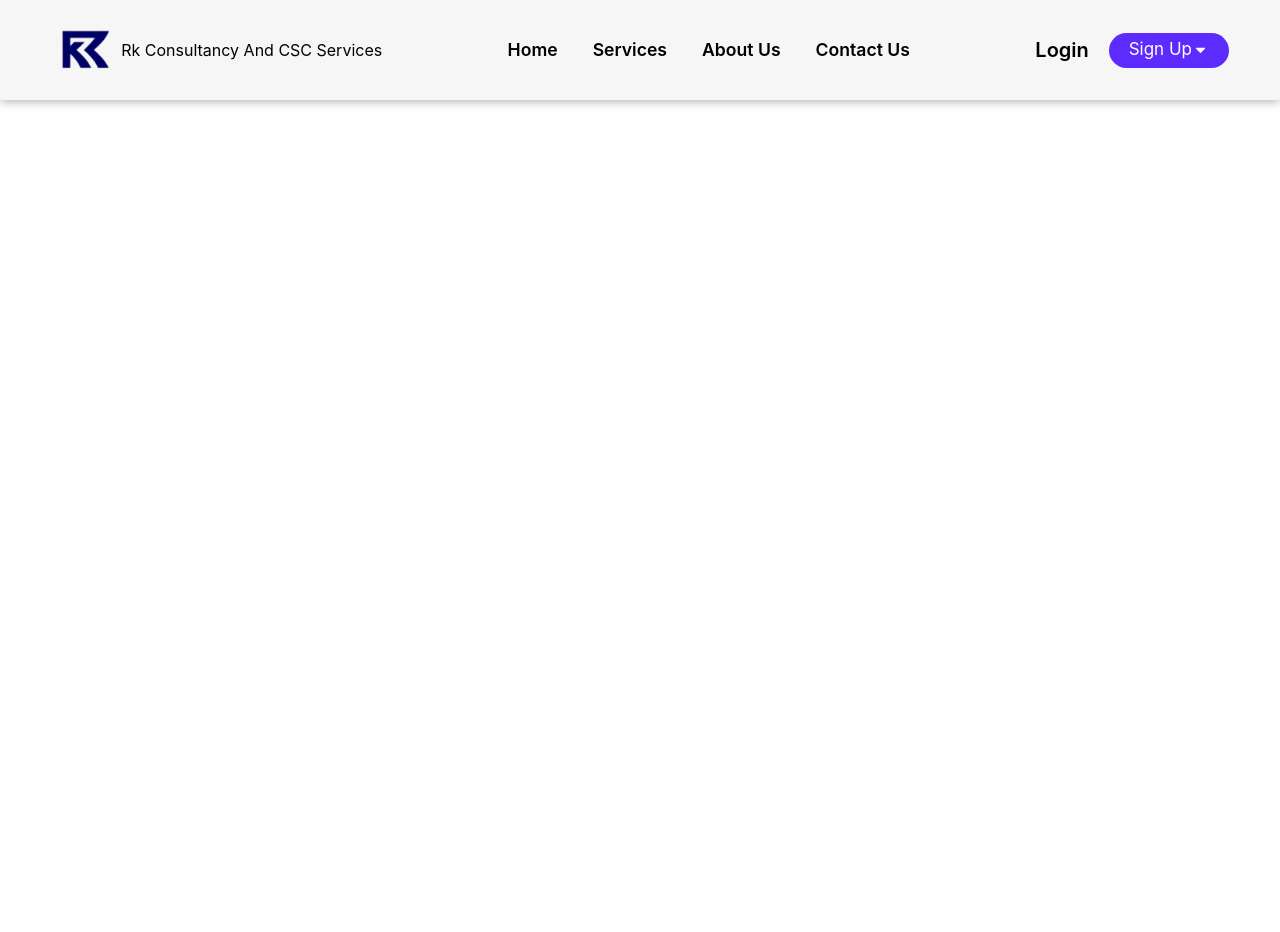
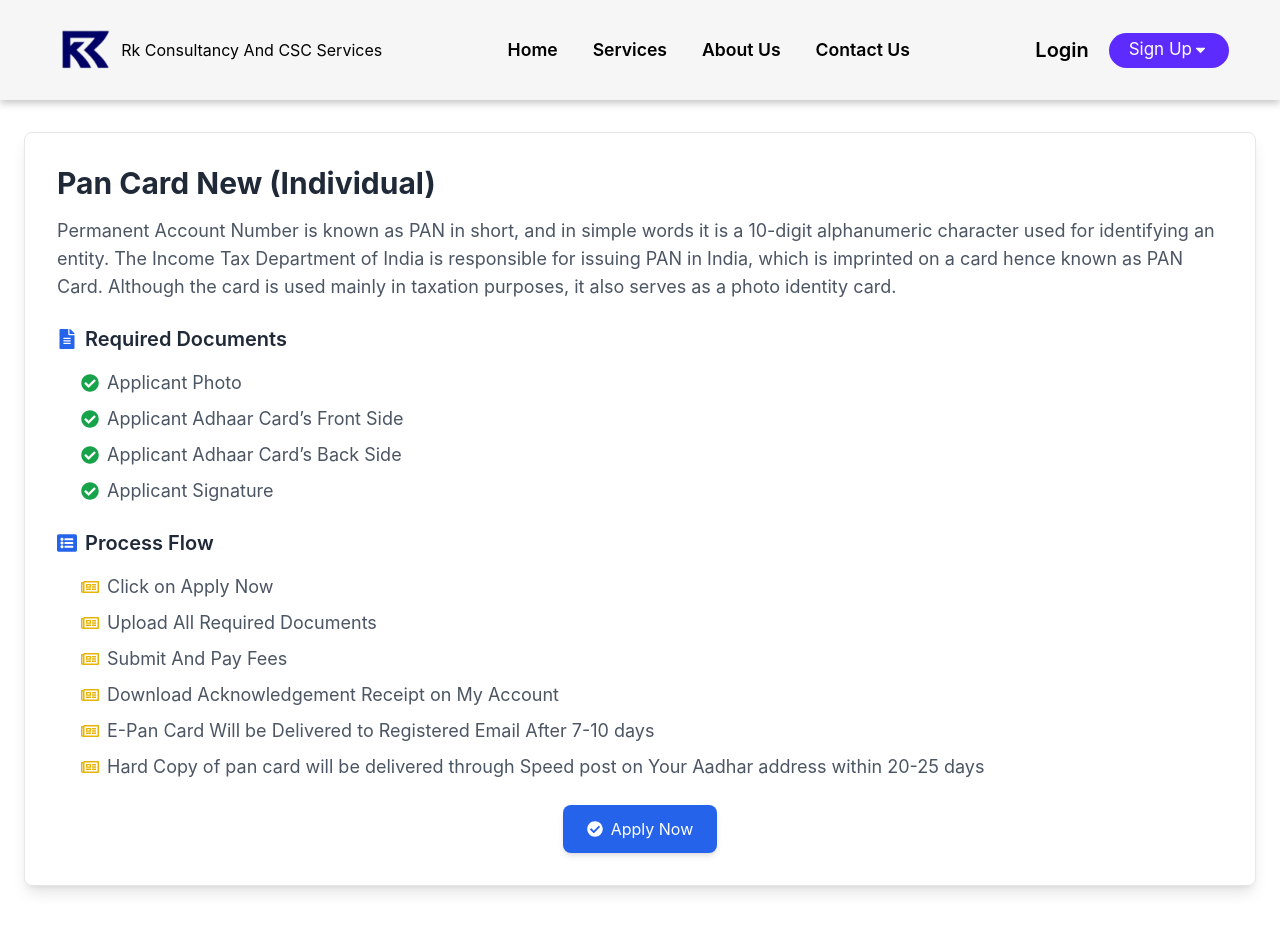
Before and after one commit to gymsewa/rkcsc_frontend, a React (Create React App) app: page /product/1 in a window 1280 px wide. Shown: the top 932 px of the page. Before the commit the page ends 800 px from the top, so only its background shows below. Built offline with nearby package versions, Linux system fonts and the light colour scheme.

Commit message:
Product Details
added product details component with routing

```diff
--- a/src/App.js
+++ b/src/App.js
@@ -11,6 +11,8 @@ import {
 } from "react-router-dom";
 
 import ProfileSection from "./components/ProfileSection";
+import Cards from "./components/Cards";
+import ProductDetail from "./components/ProductDetails";
 
 const local_storagePrefences = localStorage.getItem("PrefrenceVal");
 
@@ -84,6 +86,8 @@ function App() {
             }
           />
           <Route path="/profile" element={<ProfileSection />} />
+          <Route path="/" element={<Cards />} />
+          <Route path="/product/:id" element={<ProductDetail />} />
         </Routes>
       </Router>
     </AppContext.Provider>
--- a/src/components/Cards.jsx
+++ b/src/components/Cards.jsx
@@ -1,4 +1,5 @@
 import React from "react";
+import { Link } from "react-router-dom";
 
 const Cards = () => {
   const products = [
@@ -39,6 +40,7 @@ const Cards = () => {
       price: "INR 850.00",
     },
   ];
+
   return (
     <div className="container mx-auto px-4 py-8">
       <h2 className="text-3xl font-bold text-center mb-8 text-gray-800">
@@ -70,12 +72,14 @@ const Cards = () => {
                 <span className="text-lg font-bold text-gray-800">
                   {product.price}
                 </span>
-                <button className="group relative inline-block overflow-hidden rounded border-4 border-double border-grey-500 px-5 py-2 font-medium text-black-600">
-                  <span className="absolute left-0 top-0 mb-0 flex h-full w-0 translate-x-0 transform bg-zinc-700 opacity-90 transition-all duration-300 ease-out group-hover:w-full"></span>
-                  <span className="relative group-hover:text-white">
-                    ADD TO CART
-                  </span>
-                </button>
+                <Link to={`/product/${product.id}`}>
+                  <button className="group relative inline-block overflow-hidden rounded border-4 border-double border-grey-500 px-5 py-2 font-medium text-black-600">
+                    <span className="absolute left-0 top-0 mb-0 flex h-full w-0 translate-x-0 transform bg-zinc-700 opacity-90 transition-all duration-300 ease-out group-hover:w-full"></span>
+                    <span className="relative group-hover:text-white">
+                      VIEW DETAILS
+                    </span>
+                  </button>
+                </Link>
               </div>
             </div>
           </div>
--- /dev/null
+++ b/src/components/ProductDetails.jsx
@@ -0,0 +1,146 @@
+import React from "react";
+import { useParams } from "react-router-dom";
+import {
+  FaFileAlt,
+  FaListAlt,
+  FaCheckCircle,
+  FaRegNewspaper,
+} from "react-icons/fa";
+
+const ProductDetail = () => {
+  const { id } = useParams();
+  const products = [
+    {
+      id: 1,
+      title: "Pan Card New (Individual)",
+      description:
+        "Permanent Account Number is known as PAN in short, and in simple words it is a 10-digit alphanumeric character used for identifying an entity. The Income Tax Department of India is responsible for issuing PAN in India, which is imprinted on a card hence known as PAN Card. Although the card is used mainly in taxation purposes, it also serves as a photo identity card.",
+      requiredDocuments: [
+        "Applicant Photo",
+        "Applicant Adhaar Card’s Front Side",
+        "Applicant Adhaar Card’s Back Side",
+        "Applicant Signature",
+      ],
+      processFlow: [
+        "Click on Apply Now",
+        "Upload All Required Documents",
+        "Submit And Pay Fees",
+        "Download Acknowledgement Receipt on My Account",
+        "E-Pan Card Will be Delivered to Registered Email After 7-10 days",
+        "Hard Copy of pan card will be delivered through Speed post on Your Aadhar address within 20-25 days",
+      ],
+    },
+    {
+      id: 2,
+      title: "Pan Card Correction (Individual)",
+      description:
+        "If you've made an error in your PAN Card details, you can apply for a PAN correction. It is important to ensure all your information is accurate for taxation and financial records.",
+      requiredDocuments: [
+        "PAN Card Copy",
+        "Proof of Identity",
+        "Proof of Address",
+        "Corrected Photograph",
+      ],
+      processFlow: [
+        "Click on Apply for Correction",
+        "Upload the Required Documents",
+        "Submit and Pay the Correction Fees",
+        "Download the Acknowledgement Receipt",
+        "New PAN Card will be delivered to your address after correction.",
+      ],
+    },
+    {
+      id: 3,
+      title: "Pan + Adhaar Card Link",
+      description:
+        "Linking your PAN Card with Aadhaar is mandatory for filing taxes in India. Ensure your PAN and Aadhaar are linked to avoid penalties and tax-related issues.",
+      requiredDocuments: ["PAN Card", "Aadhaar Card"],
+      processFlow: [
+        "Visit the Government Portal to Link PAN and Aadhaar",
+        "Enter PAN and Aadhaar Details",
+        "Verify OTP Sent to Registered Mobile Number",
+        "Successfully Link PAN with Aadhaar",
+      ],
+    },
+    {
+      id: 4,
+      title: "Two Wheeler Insurance TP Only",
+      description:
+        "Third Party Insurance (TP) for two-wheelers is a mandatory requirement in India. This coverage helps you with legal liabilities in case of accidents involving your vehicle.",
+      requiredDocuments: [
+        "Vehicle Registration Certificate (RC)",
+        "Previous Insurance Policy (if applicable)",
+        "Pollution Under Control (PUC) Certificate",
+        "Valid ID Proof",
+      ],
+      processFlow: [
+        "Select your Vehicle Model and Insurance Type",
+        "Provide Necessary Documents",
+        "Pay the Insurance Premium",
+        "Receive your Insurance Policy and Certificate",
+      ],
+    },
+  ];
+
+  // Find the product based on the ID
+  const product = products.find((p) => p.id === parseInt(id));
+
+  return (
+    <div className="container mx-auto px-6 py-8">
+      {product ? (
+        <div className="bg-white rounded-lg shadow-lg p-8 mb-8 border border-gray-200">
+          <h1 className="text-3xl font-bold text-gray-800 mb-4">
+            {product.title}
+          </h1>
+          <p className="text-lg text-gray-600 mb-6">{product.description}</p>
+
+          {/* Required Documents Section */}
+          <div className="mb-6">
+            <h4 className="text-xl font-semibold text-gray-800 mb-4 flex items-center">
+              <FaFileAlt className="mr-2 text-blue-600" />
+              Required Documents
+            </h4>
+            <ul className="list-disc pl-6 space-y-2 text-gray-600">
+              {product.requiredDocuments.map((doc, index) => (
+                <li key={index} className="text-lg flex items-center">
+                  <FaCheckCircle className="mr-2 text-green-600" />
+                  {doc}
+                </li>
+              ))}
+            </ul>
+          </div>
+
+          {/* Process Flow Section */}
+          <div className="mb-6">
+            <h4 className="text-xl font-semibold text-gray-800 mb-4 flex items-center">
+              <FaListAlt className="mr-2 text-blue-600" />
+              Process Flow
+            </h4>
+            <ol className="list-decimal pl-6 space-y-2 text-gray-600">
+              {product.processFlow.map((step, index) => (
+                <li key={index} className="text-lg flex items-center">
+                  <FaRegNewspaper className="mr-2 text-yellow-500" />
+                  {step}
+                </li>
+              ))}
+            </ol>
+          </div>
+
+          {/* Apply Now Button */}
+          <div className="text-center mt-6">
+            <button className="bg-blue-600 text-white px-6 py-3 rounded-lg shadow-md hover:bg-blue-700 transition-colors duration-300 transform hover:scale-105">
+              <span className="flex items-center justify-center">
+                <FaCheckCircle className="mr-2" />
+                Apply Now
+              </span>
+            </button>
+          </div>
+        </div>
+      ) : (
+        <p className="text-center text-lg text-red-600">Product not found.</p>
+      )}
+    </div>
+  );
+};
+
+export default ProductDetail;
```
